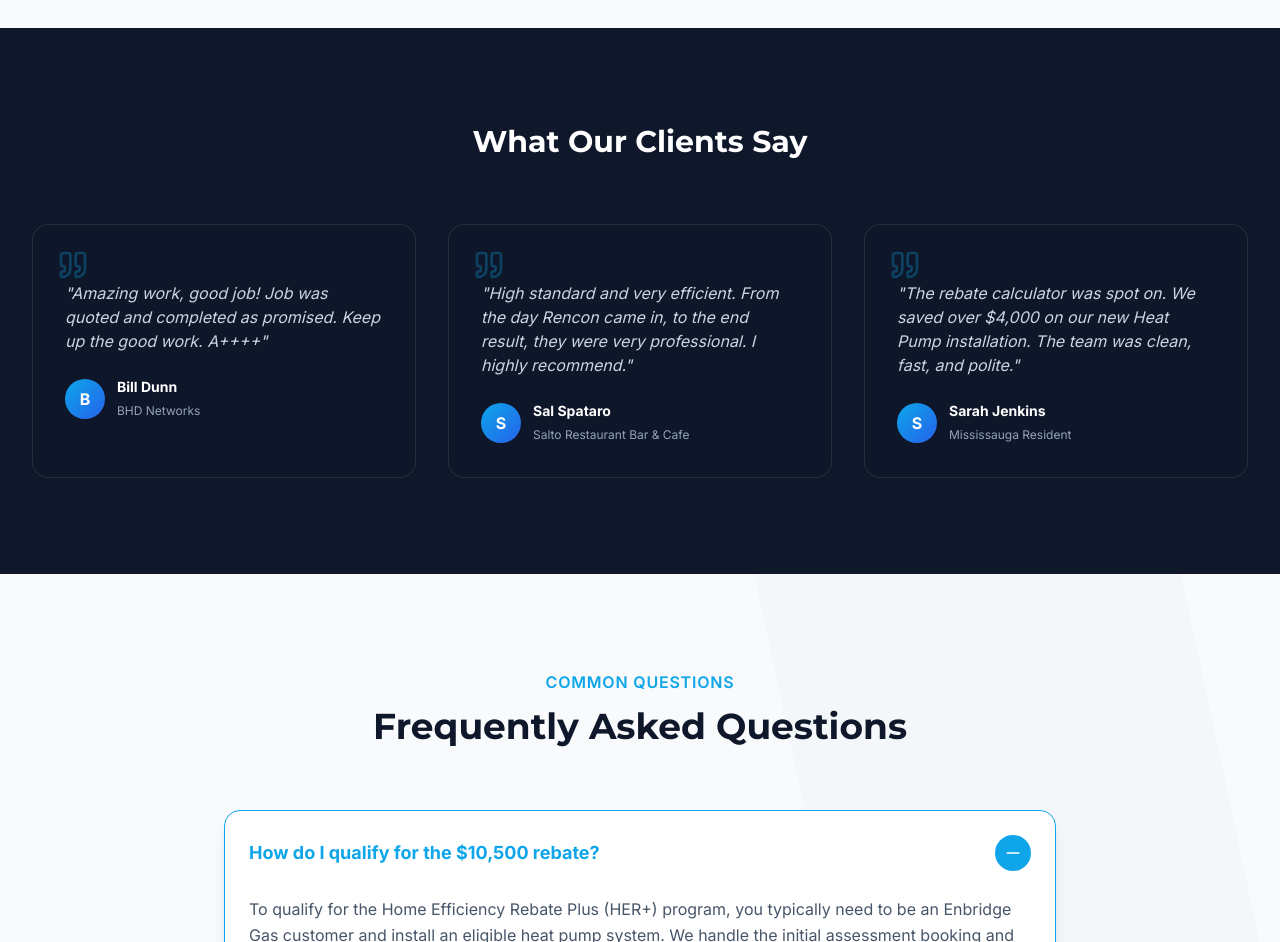
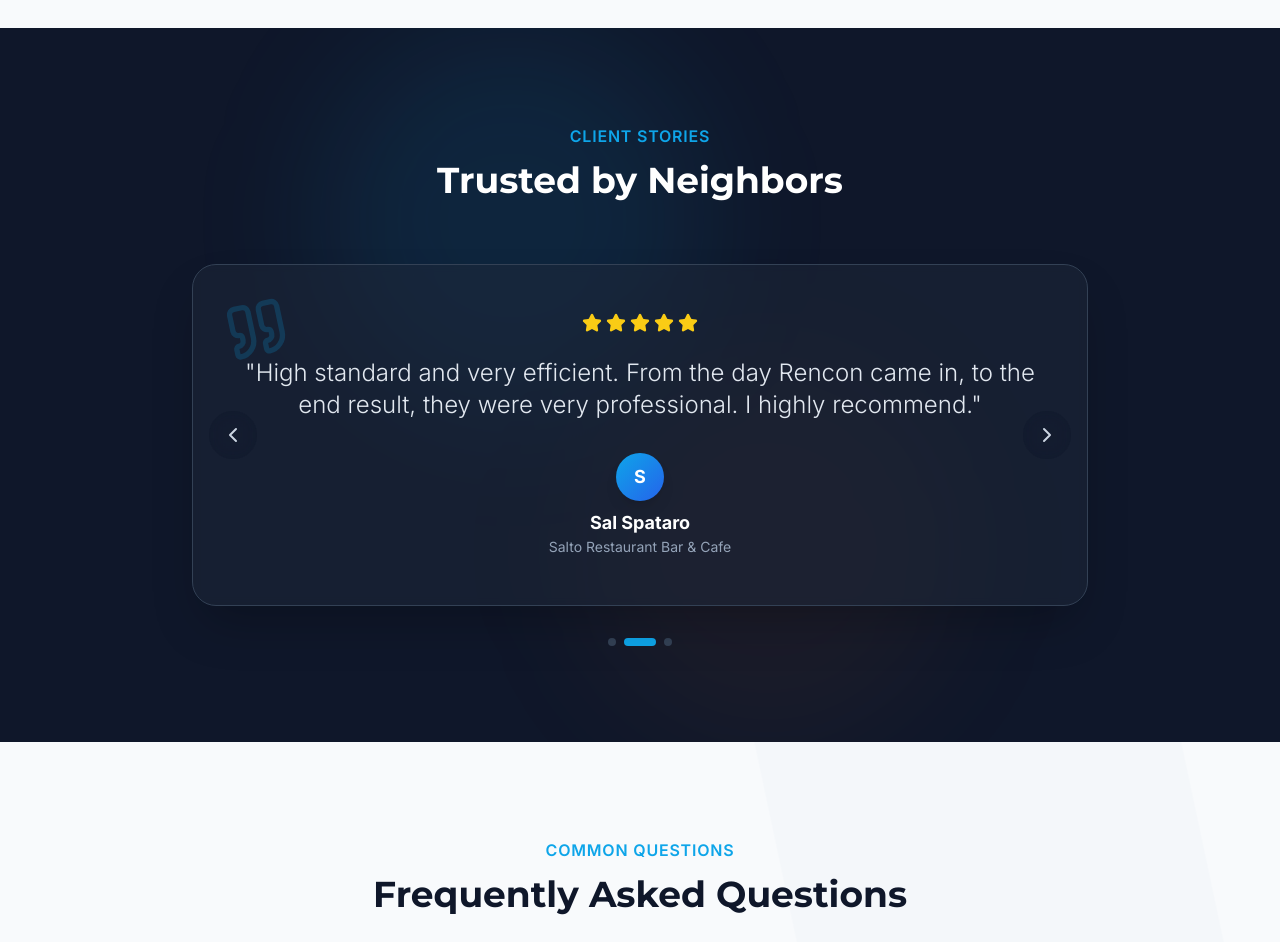
Before and after one commit to MaverickKing17/toronto-hvac-ai-chat, a React (Vite) app: page / in a window 1280 px wide. Shown: the part 3260-4202 px from the top of the page. Built offline with nearby package versions, Linux system fonts and the light colour scheme.

Commit message:
feat: Enhance UI with smooth scrolling and loading indicators
Implements smooth scrolling for improved navigation and adds a loading state to the rebate calculator for better user feedback during calculations. Also introduces subtle background animations to the testimonials section.

```diff
--- a/components/RebateCalculator.tsx
+++ b/components/RebateCalculator.tsx
@@ -1,16 +1,22 @@
 
 import React, { useState } from 'react';
-import { Calculator, ArrowRight, CheckCircle2 } from 'lucide-react';
+import { Calculator, ArrowRight, CheckCircle2, Loader2 } from 'lucide-react';
 
 const RebateCalculator: React.FC = () => {
   const [postalCode, setPostalCode] = useState('');
   const [systemType, setSystemType] = useState('heat-pump');
   const [calculated, setCalculated] = useState(false);
+  const [isLoading, setIsLoading] = useState(false);
 
   const handleCalculate = (e: React.FormEvent) => {
     e.preventDefault();
     if (postalCode.length > 3) {
-      setCalculated(true);
+      setIsLoading(true);
+      // Simulate API calculation delay for better UX
+      setTimeout(() => {
+        setIsLoading(false);
+        setCalculated(true);
+      }, 1500);
     }
   };
 
@@ -32,12 +38,13 @@ const RebateCalculator: React.FC = () => {
         </div>
 
         {!calculated ? (
-          <form onSubmit={handleCalculate} className="space-y-6">
+          <form onSubmit={handleCalculate} className={`space-y-6 transition-opacity duration-300 ${isLoading ? 'opacity-90' : 'opacity-100'}`}>
             <div className="space-y-2">
               <label className="text-sm font-medium text-slate-300">Select System Upgrade</label>
               <div className="grid grid-cols-2 gap-3">
                 <button
                   type="button"
+                  disabled={isLoading}
                   onClick={() => setSystemType('heat-pump')}
                   className={`p-3 rounded-xl border text-sm transition-all ${systemType === 'heat-pump' ? 'bg-secondary border-secondary text-white' : 'border-slate-600 hover:bg-white/5'}`}
                 >
@@ -45,6 +52,7 @@ const RebateCalculator: React.FC = () => {
                 </button>
                 <button
                   type="button"
+                  disabled={isLoading}
                   onClick={() => setSystemType('furnace')}
                   className={`p-3 rounded-xl border text-sm transition-all ${systemType === 'furnace' ? 'bg-secondary border-secondary text-white' : 'border-slate-600 hover:bg-white/5'}`}
                 >
@@ -60,13 +68,27 @@ const RebateCalculator: React.FC = () => {
                 value={postalCode}
                 onChange={(e) => setPostalCode(e.target.value.toUpperCase())}
                 placeholder="L5B 0L5"
-                className="w-full bg-slate-800/50 border border-slate-600 rounded-xl px-4 py-3 text-white placeholder-slate-500 focus:outline-none focus:border-secondary transition-colors"
+                disabled={isLoading}
+                className="w-full bg-slate-800/50 border border-slate-600 rounded-xl px-4 py-3 text-white placeholder-slate-500 focus:outline-none focus:border-secondary transition-colors disabled:opacity-50"
                 required
               />
             </div>
 
-            <button type="submit" className="w-full bg-white text-primary font-bold py-4 rounded-xl hover:bg-slate-200 transition-all flex items-center justify-center gap-2">
-              Calculate Savings <ArrowRight size={18} />
+            <button
+              type="submit"
+              disabled={isLoading}
+              className="w-full bg-white text-primary font-bold py-4 rounded-xl hover:bg-slate-200 disabled:bg-slate-300 disabled:cursor-wait transition-all flex items-center justify-center gap-2"
+            >
+              {isLoading ? (
+                <>
+                  <Loader2 className="animate-spin" size={20} />
+                  Calculating...
+                </>
+              ) : (
+                <>
+                  Calculate Savings <ArrowRight size={18} />
+                </>
+              )}
             </button>
           </form>
         ) : (
--- a/components/Testimonials.tsx
+++ b/components/Testimonials.tsx
@@ -1,30 +1,105 @@
 
-import React from 'react';
+import React, { useState, useEffect } from 'react';
 import { TESTIMONIALS } from '../constants';
-import { Quote } from 'lucide-react';
+import { Quote, ChevronLeft, ChevronRight, Star } from 'lucide-react';
 
 const Testimonials: React.FC = () => {
+  const [activeIndex, setActiveIndex] = useState(0);
+  const [isAnimating, setIsAnimating] = useState(false);
+
+  // Auto-rotate testimonials
+  useEffect(() => {
+    const interval = setInterval(() => {
+      handleNext();
+    }, 6000);
+    return () => clearInterval(interval);
+  }, [activeIndex]);
+
+  const handleNext = () => {
+    if (isAnimating) return;
+    setIsAnimating(true);
+    setActiveIndex((prev) => (prev + 1) % TESTIMONIALS.length);
+    setTimeout(() => setIsAnimating(false), 500);
+  };
+
+  const handlePrev = () => {
+    if (isAnimating) return;
+    setIsAnimating(true);
+    setActiveIndex((prev) => (prev - 1 + TESTIMONIALS.length) % TESTIMONIALS.length);
+    setTimeout(() => setIsAnimating(false), 500);
+  };
+
+  const activeTestimonial = TESTIMONIALS[activeIndex];
+
   return (
-    <section id="testimonials" className="py-24 bg-slate-900 text-white relative">
-      <div className="max-w-7xl mx-auto px-4 sm:px-6 lg:px-8">
-        <h2 className="text-center text-3xl font-display font-bold mb-16">What Our Clients Say</h2>
+    <section id="testimonials" className="py-24 bg-slate-900 text-white relative overflow-hidden">
+      {/* Background Ambience */}
+      <div className="absolute top-0 left-1/4 w-96 h-96 bg-secondary/10 rounded-full blur-3xl"></div>
+      <div className="absolute bottom-0 right-1/4 w-96 h-96 bg-accent/5 rounded-full blur-3xl"></div>
 
-        <div className="grid md:grid-cols-3 gap-8">
-          {TESTIMONIALS.map((t) => (
-            <div key={t.id} className="glass-panel-dark p-8 rounded-2xl relative">
-              <Quote className="absolute top-6 left-6 text-secondary opacity-30 w-8 h-8" />
-              <p className="relative z-10 text-slate-300 italic mb-6 pt-6">"{t.quote}"</p>
-              <div className="flex items-center gap-3">
-                <div className="w-10 h-10 bg-gradient-to-br from-secondary to-blue-600 rounded-full flex items-center justify-center font-bold">
-                  {t.name.charAt(0)}
-                </div>
-                <div>
-                  <h5 className="font-bold text-sm">{t.name}</h5>
-                  <span className="text-xs text-slate-400">{t.role}</span>
+      <div className="max-w-7xl mx-auto px-4 sm:px-6 lg:px-8 relative z-10">
+        <div className="text-center mb-16">
+          <h2 className="text-secondary font-semibold tracking-wider uppercase mb-3">Client Stories</h2>
+          <h3 className="text-3xl md:text-4xl font-display font-bold">Trusted by Neighbors</h3>
+        </div>
+
+        <div className="max-w-4xl mx-auto">
+          <div className="relative bg-slate-800/50 backdrop-blur-sm border border-slate-700 rounded-3xl p-8 md:p-12 shadow-2xl transition-all">
+            {/* Decorative Quote */}
+            <Quote className="absolute top-8 left-8 text-secondary/20 w-16 h-16 -rotate-12" />
+
+            <div className="relative z-10 flex flex-col items-center text-center">
+               <div className="flex gap-1 mb-6">
+                {[1, 2, 3, 4, 5].map((star) => (
+                  <Star key={star} size={20} className="text-yellow-400 fill-yellow-400" />
+                ))}
+              </div>
+
+              <div key={activeIndex} className="animate-in fade-in slide-in-from-bottom-4 duration-500">
+                <blockquote className="text-xl md:text-2xl font-light leading-relaxed text-slate-200 mb-8">
+                  "{activeTestimonial.quote}"
+                </blockquote>
+
+                <div className="flex flex-col items-center gap-2">
+                  <div className="w-12 h-12 bg-gradient-to-br from-secondary to-blue-600 rounded-full flex items-center justify-center font-bold text-lg shadow-lg text-white">
+                    {activeTestimonial.name.charAt(0)}
+                  </div>
+                  <div>
+                    <cite className="not-italic font-bold text-lg text-white">{activeTestimonial.name}</cite>
+                    <p className="text-sm text-slate-400">{activeTestimonial.role}</p>
+                  </div>
                 </div>
               </div>
             </div>
-          ))}
+
+            {/* Controls */}
+            <button
+              onClick={handlePrev}
+              className="absolute left-4 top-1/2 -translate-y-1/2 p-3 rounded-full bg-slate-900/50 text-slate-300 hover:bg-secondary hover:text-white transition-all backdrop-blur-md hidden md:block group"
+              aria-label="Previous testimonial"
+            >
+              <ChevronLeft size={24} className="group-hover:-translate-x-0.5 transition-transform" />
+            </button>
+            <button
+              onClick={handleNext}
+              className="absolute right-4 top-1/2 -translate-y-1/2 p-3 rounded-full bg-slate-900/50 text-slate-300 hover:bg-secondary hover:text-white transition-all backdrop-blur-md hidden md:block group"
+              aria-label="Next testimonial"
+            >
+              <ChevronRight size={24} className="group-hover:translate-x-0.5 transition-transform" />
+            </button>
+          </div>
+
+          {/* Indicators */}
+          <div className="flex justify-center gap-2 mt-8">
+            {TESTIMONIALS.map((_, idx) => (
+              <button
+                key={idx}
+                onClick={() => setActiveIndex(idx)}
+                className={`w-2 h-2 rounded-full transition-all duration-300 ${idx === activeIndex ? 'w-8 bg-secondary' : 'bg-slate-700 hover:bg-slate-600'}`}
+                aria-label={`Go to testimonial ${idx + 1}`}
+              />
+            ))}
+          </div>
         </div>
       </div>
     </section>
--- a/index.html
+++ b/index.html
@@ -31,9 +31,12 @@
     </script>
     <link href="https://fonts.googleapis.com/css2?family=Inter:wght@300;400;500;600;700&family=Montserrat:wght@600;700;800&display=swap" rel="stylesheet">
     <style>
+      html {
+        scroll-behavior: smooth;
+        scroll-padding-top: 100px; /* Ensures fixed header doesn't cover section titles */
+      }
       body {
         font-family: 'Inter', sans-serif;
-        scroll-behavior: smooth;
       }
       .glass-panel {
         background: rgba(255, 255, 255, 0.7);
```
